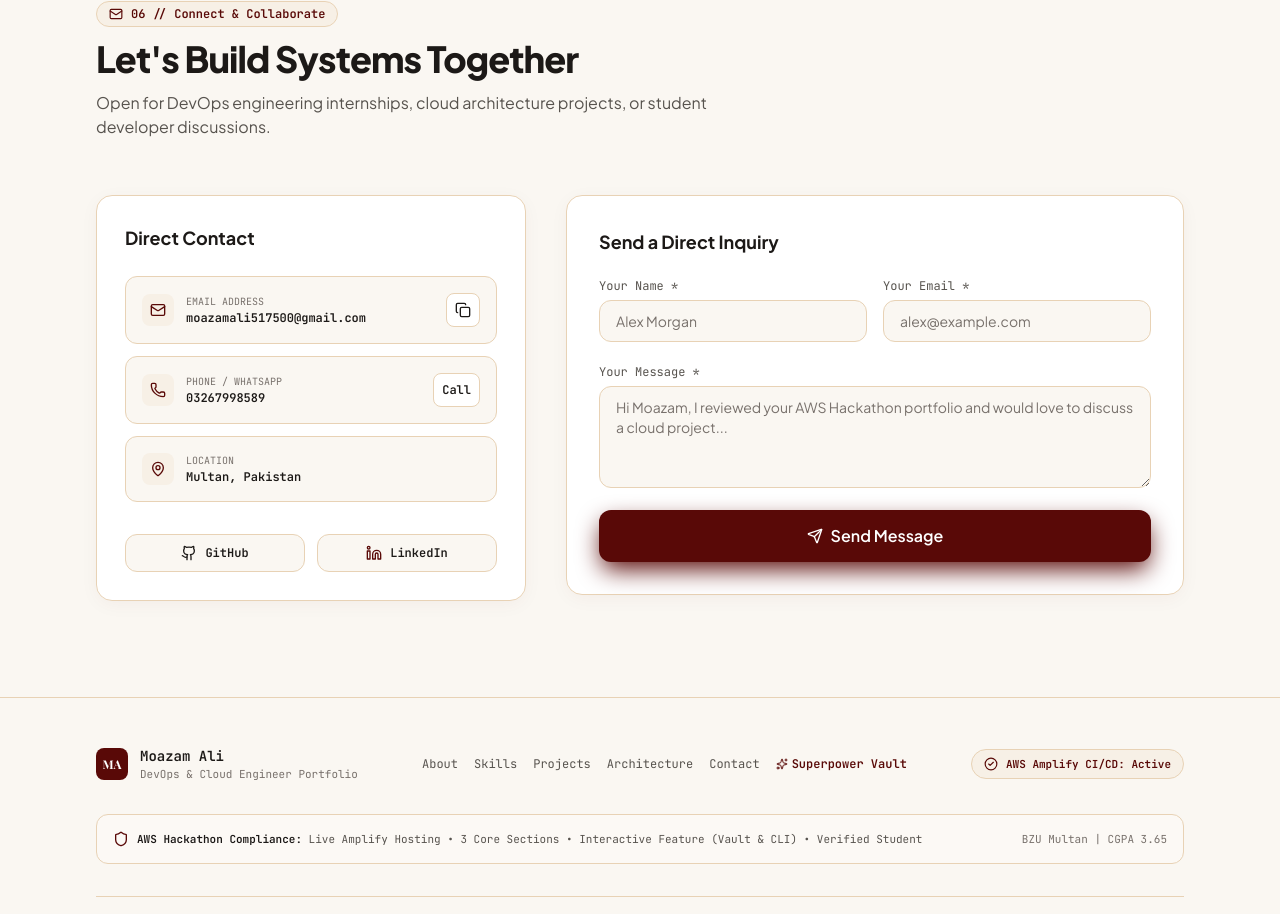
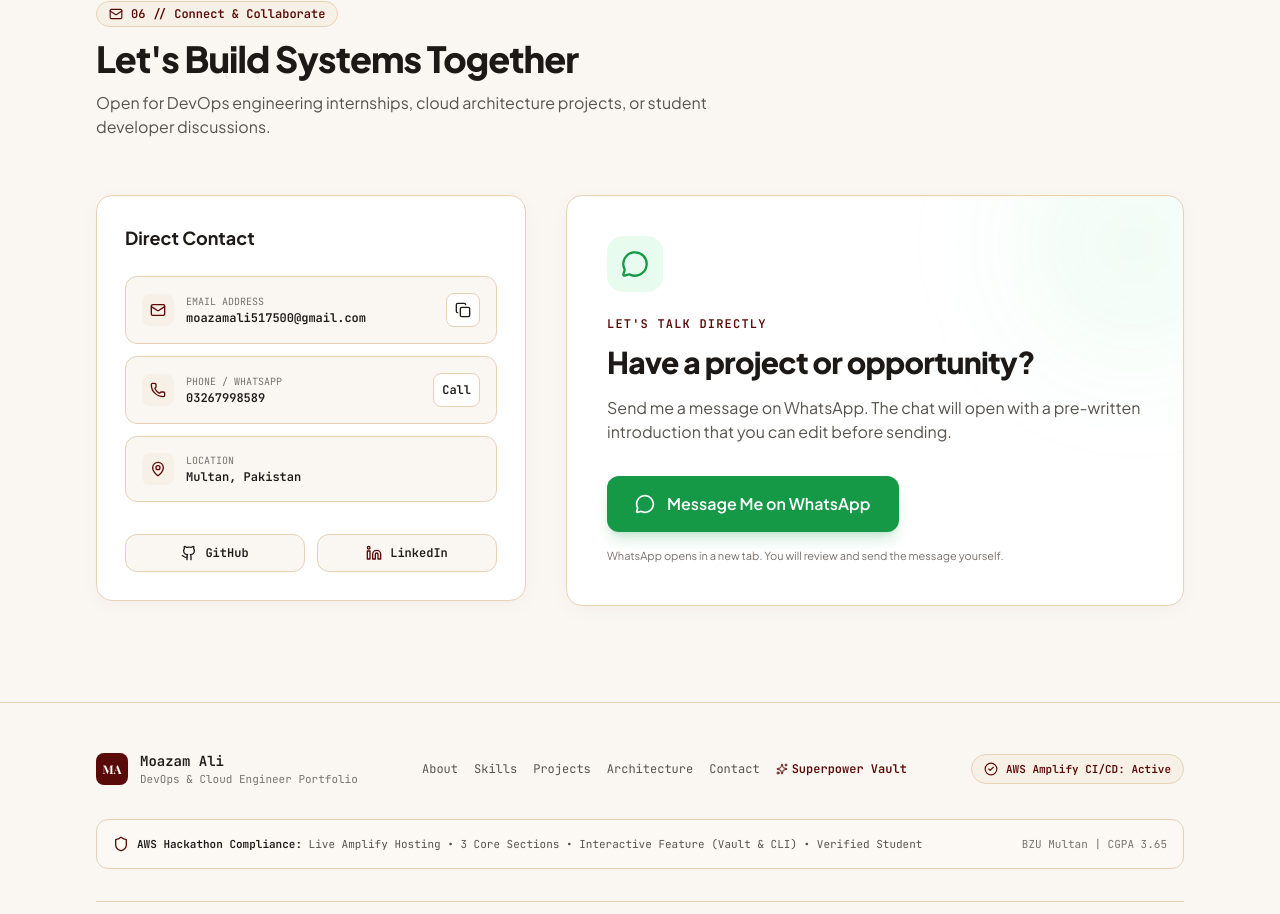
Before and after one commit to Moazam80/portfolio, a React (Vite) app: page / in a window 1280 px wide. Shown: the part 6149-7063 px from the top of the page. Built offline with nearby package versions, Linux system fonts and the light colour scheme; a web font is replaced by a local one.

Commit message:
Replace contact email form with direct WhatsApp messaging

```diff
--- a/src/components/Contact.jsx
+++ b/src/components/Contact.jsx
@@ -1,68 +1,33 @@
-import React, { useState } from 'react';
-import { Mail, Phone, MapPin, Send, CheckCircle2, Copy } from 'lucide-react';
+import React from 'react';
+import { Mail, Phone, MapPin, MessageCircle, Copy, CheckCircle2 } from 'lucide-react';
+import { useState } from 'react';
 import { GithubIcon, LinkedinIcon } from './Icons';
 import { personalInfo } from '../data/portfolioData';
 import Reveal from './Reveal';
 
 export default function Contact() {
   const [copied, setCopied] = useState(false);
-  const [formSubmitted, setFormSubmitted] = useState(false);
-  const [isSending, setIsSending] = useState(false);
-  const [submitError, setSubmitError] = useState('');
-  const [formData, setFormData] = useState({ name: '', email: '', message: '' });
 
-  const handleCopyEmail = () => {
-    navigator.clipboard.writeText(personalInfo.email);
-    setCopied(true);
-    setTimeout(() => setCopied(false), 2000);
+  const handleCopyEmail = async () => {
+    try {
+      await navigator.clipboard.writeText(personalInfo.email);
+      setCopied(true);
+      setTimeout(() => setCopied(false), 2000);
+    } catch {
+      setCopied(false);
+    }
   };
 
-  const handleSubmit = async (e) => {
-    e.preventDefault();
-    if (!formData.name || !formData.email || !formData.message || isSending) return;
-
-    setIsSending(true);
-    setSubmitError('');
-
-    try {
-      const response = await fetch('https://formsubmit.co/ajax/moazamali517500@gmail.com', {
-        method: 'POST',
-        headers: {
-          'Content-Type': 'application/json',
-          Accept: 'application/json',
-        },
-        body: JSON.stringify({
-          name: formData.name,
-          email: formData.email,
-          message: formData.message,
-          _subject: `New Portfolio Inquiry from ${formData.name}`,
-          _template: 'table',
-          _captcha: 'true',
-        }),
-      });
-
-      const result = await response.json().catch(() => ({}));
-      const accepted = result.success === true || result.success === 'true';
-
-      if (!response.ok || !accepted) {
-        throw new Error(result.message || result.error || `Email service returned status ${response.status}. Check FormSubmit email activation.`);
-      }
-
-      setFormSubmitted(true);
-      setFormData({ name: '', email: '', message: '' });
-    } catch (error) {
-      console.error('Portfolio contact form error:', error);
-      setSubmitError(`Email delivery failed: ${error.message || 'Unknown error'}. You can also email me directly at ${personalInfo.email}.`);
-    } finally {
-      setIsSending(false);
-    }
-  };
+  // Convert the saved Pakistani mobile number to WhatsApp's international format.
+  const whatsappNumber = `92${personalInfo.phone.replace(/\\D/g, '').replace(/^0/, '')}`;
+  const whatsappMessage = encodeURIComponent(
+    "Hi Moazam! I visited your portfolio and would like to discuss an opportunity with you."
+  );
+  const whatsappLink = `https://wa.me/${whatsappNumber}?text=${whatsappMessage}`;
 
   return (
     <section id="contact" className="py-24 bg-canvas relative border-t border-sand-200">
       <div className="max-w-6xl mx-auto px-4 sm:px-6 lg:px-8">
-
-        {/* Section Header */}
         <Reveal>
           <div className="space-y-3 mb-14">
             <div className="inline-flex items-center gap-2 px-3 py-1 rounded-full bg-sand-100 text-burgundy text-xs font-mono font-semibold border border-sand-200">
@@ -78,179 +43,89 @@ export default function Contact() {
           </div>
         </Reveal>
 
-        <div className="grid lg:grid-cols-12 gap-10 items-start">
-
-          {/* Left Column: Direct Contact Info */}
-          <div className="lg:col-span-5 space-y-4">
+        <div className="grid lg:grid-cols-12 gap-10 items-stretch">
+          <div className="lg:col-span-5">
             <Reveal delay={100}>
-              <div className="p-7 rounded-2xl bg-white border border-sand-200 shadow-subtle space-y-6">
+              <div className="h-full p-7 rounded-2xl bg-white border border-sand-200 shadow-subtle space-y-6">
                 <h3 className="text-lg font-bold text-charcoal">Direct Contact</h3>
-
                 <div className="space-y-3 text-xs font-mono">
-
-                  {/* Email Box */}
                   <div className="p-4 rounded-xl bg-canvas border border-sand-200 flex items-center justify-between group hover:border-burgundy/40 transition-colors">
-                    <div className="flex items-center gap-3">
-                      <div className="p-2 rounded-lg bg-sand-100 text-burgundy group-hover:scale-105 transition-transform">
-                        <Mail className="w-4 h-4" />
-                      </div>
-                      <div>
+                    <div className="flex items-center gap-3 min-w-0">
+                      <div className="p-2 rounded-lg bg-sand-100 text-burgundy"><Mail className="w-4 h-4" /></div>
+                      <div className="min-w-0">
                         <div className="text-charcoal-soft text-[10px]">EMAIL ADDRESS</div>
-                        <div className="text-charcoal font-semibold">{personalInfo.email}</div>
+                        <div className="text-charcoal font-semibold break-all">{personalInfo.email}</div>
                       </div>
                     </div>
-                    <button
-                      onClick={handleCopyEmail}
-                      className="p-2 rounded-lg bg-white border border-sand-200 hover:bg-sand-50 text-charcoal transition-all hover:scale-105"
-                      title="Copy Email"
-                    >
+                    <button onClick={handleCopyEmail} className="ml-2 p-2 rounded-lg bg-white border border-sand-200 hover:bg-sand-50 text-charcoal transition-all" title="Copy Email">
                       {copied ? <CheckCircle2 className="w-4 h-4 text-burgundy" /> : <Copy className="w-4 h-4" />}
                     </button>
                   </div>
 
-                  {/* Phone Box */}
                   <div className="p-4 rounded-xl bg-canvas border border-sand-200 flex items-center justify-between group hover:border-burgundy/40 transition-colors">
                     <div className="flex items-center gap-3">
-                      <div className="p-2 rounded-lg bg-sand-100 text-burgundy group-hover:scale-105 transition-transform">
-                        <Phone className="w-4 h-4" />
-                      </div>
+                      <div className="p-2 rounded-lg bg-sand-100 text-burgundy"><Phone className="w-4 h-4" /></div>
                       <div>
                         <div className="text-charcoal-soft text-[10px]">PHONE / WHATSAPP</div>
                         <div className="text-charcoal font-semibold">{personalInfo.phone}</div>
                       </div>
                     </div>
-                    <a
-                      href={`tel:${personalInfo.phone}`}
-                      className="p-2 rounded-lg bg-white border border-sand-200 hover:bg-sand-50 text-charcoal transition-all hover:scale-105 text-xs font-semibold"
-                    >
-                      Call
-                    </a>
+                    <a href={`tel:${personalInfo.phone}`} className="p-2 rounded-lg bg-white border border-sand-200 hover:bg-sand-50 text-charcoal transition-all text-xs font-semibold">Call</a>
                   </div>
 
-                  {/* Location Box */}
-                  <div className="p-4 rounded-xl bg-canvas border border-sand-200 flex items-center gap-3 hover:border-burgundy/40 transition-colors">
-                    <div className="p-2 rounded-lg bg-sand-100 text-burgundy">
-                      <MapPin className="w-4 h-4" />
-                    </div>
+                  <div className="p-4 rounded-xl bg-canvas border border-sand-200 flex items-center gap-3">
+                    <div className="p-2 rounded-lg bg-sand-100 text-burgundy"><MapPin className="w-4 h-4" /></div>
                     <div>
                       <div className="text-charcoal-soft text-[10px]">LOCATION</div>
                       <div className="text-charcoal font-semibold">{personalInfo.location}</div>
                     </div>
                   </div>
-
                 </div>
 
-                {/* Social Channels */}
                 <div className="pt-2 flex gap-3">
-                  <a
-                    href={personalInfo.github}
-                    target="_blank"
-                    rel="noopener noreferrer"
-                    className="flex-1 py-2.5 px-4 rounded-xl bg-canvas hover:bg-sand-100 border border-sand-200 text-charcoal transition-all hover:-translate-y-0.5 flex items-center justify-center gap-2 text-xs font-mono font-semibold"
-                  >
-                    <GithubIcon className="w-4 h-4" />
-                    <span>GitHub</span>
+                  <a href={personalInfo.github} target="_blank" rel="noopener noreferrer" className="flex-1 py-2.5 px-4 rounded-xl bg-canvas hover:bg-sand-100 border border-sand-200 text-charcoal transition-all hover:-translate-y-0.5 flex items-center justify-center gap-2 text-xs font-mono font-semibold">
+                    <GithubIcon className="w-4 h-4" /><span>GitHub</span>
                   </a>
-                  <a
-                    href={personalInfo.linkedin}
-                    target="_blank"
-                    rel="noopener noreferrer"
-                    className="flex-1 py-2.5 px-4 rounded-xl bg-canvas hover:bg-sand-100 border border-sand-200 text-charcoal transition-all hover:-translate-y-0.5 flex items-center justify-center gap-2 text-xs font-mono font-semibold"
-                  >
-                    <LinkedinIcon className="w-4 h-4 text-burgundy" />
-                    <span>LinkedIn</span>
+                  <a href={personalInfo.linkedin} target="_blank" rel="noopener noreferrer" className="flex-1 py-2.5 px-4 rounded-xl bg-canvas hover:bg-sand-100 border border-sand-200 text-charcoal transition-all hover:-translate-y-0.5 flex items-center justify-center gap-2 text-xs font-mono font-semibold">
+                    <LinkedinIcon className="w-4 h-4 text-burgundy" /><span>LinkedIn</span>
                   </a>
                 </div>
               </div>
             </Reveal>
           </div>
 
-          {/* Right Column: Message Form */}
           <div className="lg:col-span-7">
             <Reveal delay={200}>
-              <div className="p-7 sm:p-8 rounded-2xl bg-white border border-sand-200 shadow-subtle">
-                {formSubmitted ? (
-                  <div className="text-center py-12 space-y-3 animate-in zoom-in-95 duration-300">
-                    <div className="w-14 h-14 rounded-full bg-sand-100 text-burgundy border border-sand-200 mx-auto flex items-center justify-center animate-bounce">
-                      <CheckCircle2 className="w-7 h-7" />
-                    </div>
-                    <h3 className="text-xl font-bold text-charcoal">Message Sent!</h3>
-                    <p className="text-xs text-charcoal-muted max-w-sm mx-auto">
-                      Thank you for reaching out. Moazam will respond to <span className="text-burgundy font-semibold">{formData.email}</span> shortly.
-                    </p>
-                    <button
-                      onClick={() => {
-                        setFormSubmitted(false);
-                        setFormData({ name: '', email: '', message: '' });
-                      }}
-                      className="mt-4 px-5 py-2 rounded-xl text-xs font-mono font-semibold bg-canvas border border-sand-200 text-charcoal hover:bg-sand-50 transition-all hover:scale-105"
-                    >
-                      Send Another Message
-                    </button>
+              <div className="h-full p-8 sm:p-10 rounded-2xl bg-white border border-sand-200 shadow-subtle flex flex-col justify-center relative overflow-hidden">
+                <div className="absolute -right-16 -top-16 w-56 h-56 rounded-full bg-[#25D366]/[0.07] blur-3xl pointer-events-none" />
+                <div className="relative">
+                  <div className="w-14 h-14 rounded-2xl bg-[#25D366]/10 text-[#159947] flex items-center justify-center mb-6">
+                    <MessageCircle className="w-7 h-7" />
                   </div>
-                ) : (
-                  <form onSubmit={handleSubmit} className="space-y-4">
-                    <h3 className="text-lg font-bold text-charcoal mb-2">Send a Direct Inquiry</h3>
-
-                    <div className="grid sm:grid-cols-2 gap-4">
-                      <div className="space-y-1">
-                        <label className="text-xs font-mono text-charcoal-muted">Your Name *</label>
-                        <input
-                          type="text"
-                          required
-                          value={formData.name}
-                          onChange={(e) => setFormData({ ...formData, name: e.target.value })}
-                          placeholder="Alex Morgan"
-                          className="w-full bg-canvas border border-sand-200 rounded-xl px-4 py-2.5 text-sm text-charcoal placeholder-charcoal-soft focus:outline-none focus:border-burgundy transition-colors"
-                        />
-                      </div>
-                      <div className="space-y-1">
-                        <label className="text-xs font-mono text-charcoal-muted">Your Email *</label>
-                        <input
-                          type="email"
-                          required
-                          value={formData.email}
-                          onChange={(e) => setFormData({ ...formData, email: e.target.value })}
-                          placeholder="alex@example.com"
-                          className="w-full bg-canvas border border-sand-200 rounded-xl px-4 py-2.5 text-sm text-charcoal placeholder-charcoal-soft focus:outline-none focus:border-burgundy transition-colors"
-                        />
-                      </div>
-                    </div>
-
-                    <div className="space-y-1">
-                      <label className="text-xs font-mono text-charcoal-muted">Your Message *</label>
-                      <textarea
-                        required
-                        rows={4}
-                        value={formData.message}
-                        onChange={(e) => setFormData({ ...formData, message: e.target.value })}
-                        placeholder="Hi Moazam, I reviewed your AWS Hackathon portfolio and would love to discuss a cloud project..."
-                        className="w-full bg-canvas border border-sand-200 rounded-xl px-4 py-2.5 text-sm text-charcoal placeholder-charcoal-soft focus:outline-none focus:border-burgundy transition-colors"
-                      ></textarea>
-                    </div>
-
-                    {submitError && (
-                      <p role="alert" className="text-xs text-red-700 bg-red-50 border border-red-200 rounded-lg p-3">
-                        {submitError}
-                      </p>
-                    )}
-
-                    <button
-                      type="submit"
-                      disabled={isSending}
-                      className="btn-shimmer w-full py-3.5 rounded-xl font-semibold text-white bg-burgundy hover:bg-burgundy-600 disabled:opacity-60 disabled:cursor-not-allowed transition-all shadow-burgundy hover:shadow-lg hover:-translate-y-0.5 flex items-center justify-center gap-2"
-                    >
-                      <Send className="w-4 h-4" />
-                      <span>{isSending ? 'Sending...' : 'Send Message'}</span>
-                    </button>
-                  </form>
-                )}
+                  <p className="text-xs font-mono font-semibold tracking-widest text-burgundy mb-3">LET'S TALK DIRECTLY</p>
+                  <h3 className="text-2xl sm:text-3xl font-extrabold text-charcoal tracking-tight mb-4">
+                    Have a project or opportunity?
+                  </h3>
+                  <p className="text-sm sm:text-base text-charcoal-muted leading-relaxed max-w-xl mb-8">
+                    Send me a message on WhatsApp. The chat will open with a pre-written introduction that you can edit before sending.
+                  </p>
+                  <a
+                    href={whatsappLink}
+                    target="_blank"
+                    rel="noopener noreferrer"
+                    className="btn-shimmer inline-flex w-full sm:w-auto items-center justify-center gap-3 px-7 py-4 rounded-xl bg-[#159947] hover:bg-[#12833d] text-white font-semibold shadow-lg shadow-[#159947]/20 transition-all hover:-translate-y-1"
+                  >
+                    <MessageCircle className="w-5 h-5" />
+                    <span>Message Me on WhatsApp</span>
+                  </a>
+                  <p className="text-[11px] text-charcoal-soft mt-4">
+                    WhatsApp opens in a new tab. You will review and send the message yourself.
+                  </p>
+                </div>
               </div>
             </Reveal>
           </div>
-
         </div>
-
       </div>
     </section>
   );
```
